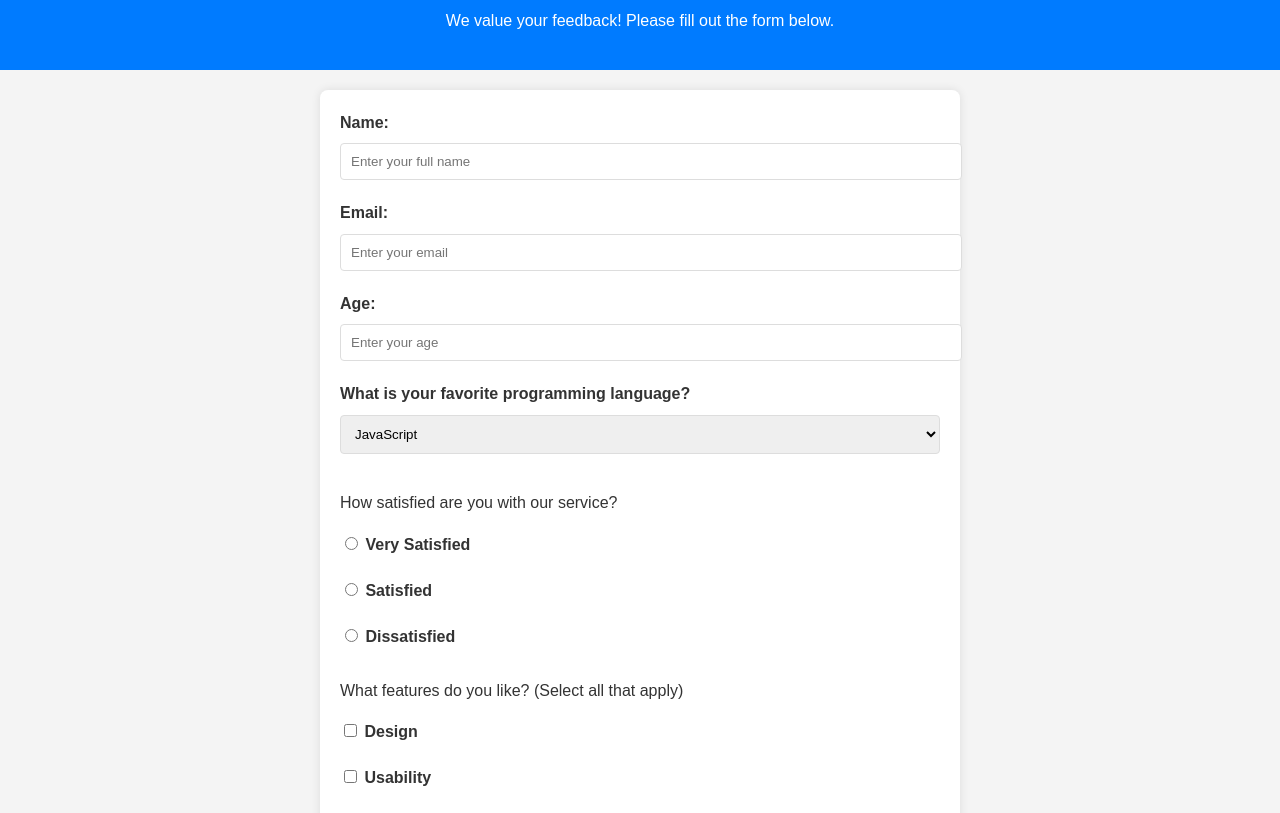
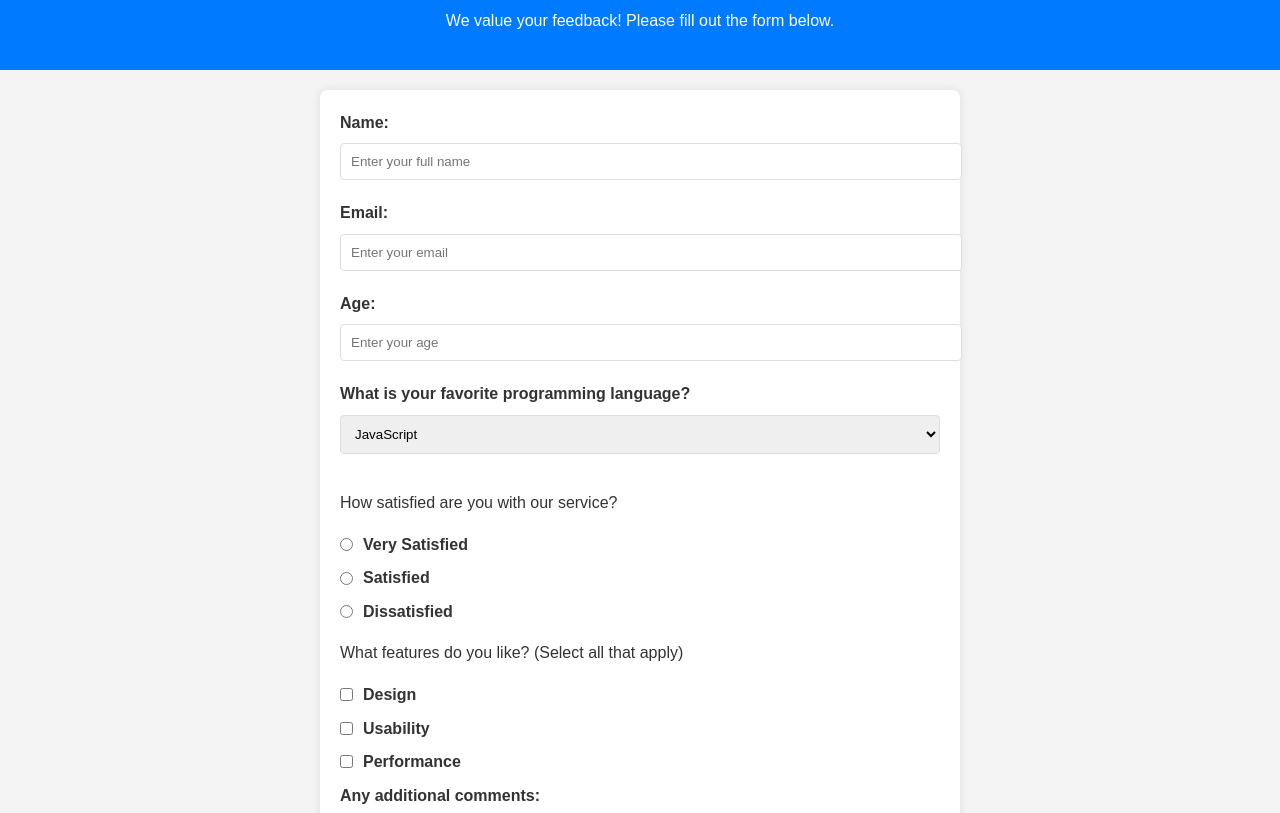
Before and after one commit to Vish-Sharma07/Survey-Form, a plain HTML site: page index.html in a window 1280 px wide. Shown: the part 106-919 px from the top of the page. Drawn offline with Linux system fonts and the light colour scheme.

Commit message:
Update styles.css

```diff
--- a/styles.css
+++ b/styles.css
@@ -61,3 +61,33 @@
   textarea {
     resize: vertical;
   }
+
+  form input:focus,
+form select:focus,
+form textarea:focus,
+form button:focus {
+  outline: 2px solid #007BFF;
+  outline-offset: 2px;
+}
+
+.radio-group label {
+    display: flex;
+    align-items: center; /* Aligns the button and text */
+    gap: 10px; /* Adds spacing between the radio button and the text */
+    margin-bottom: 8px; /* Adds spacing between each option */
+  }
+
+  .radio-group input[type="radio"] {
+    margin: 0; /* Removes default margin for radio buttons */
+  }
+
+  .checkbox-group label {
+    display: flex;
+    align-items: center; /* Aligns the checkbox and text */
+    gap: 10px; /* Adds spacing between the checkbox and the text */
+    margin-bottom: 8px; /* Adds spacing between each option */
+  }
+
+  .checkbox-group input[type="checkbox"] {
+    margin: 0; /* Removes default margin for checkboxes */
+  }
```
